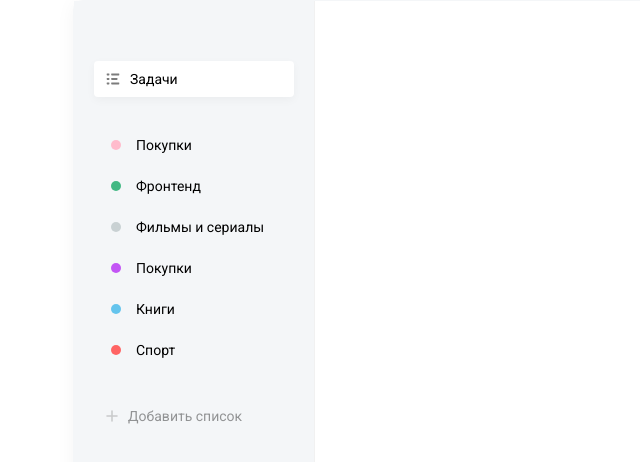
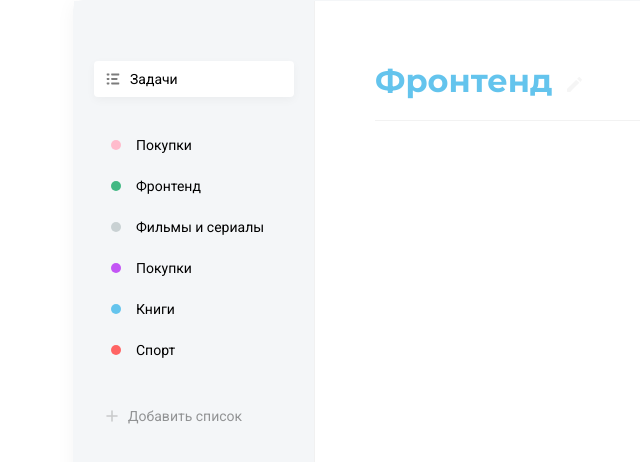
Before and after one commit to nkazbekov23/todo-app, a React (Create React App) app: page / in a window 1280 px wide. Shown: the part 134-596 px from the top of the page, without its empty margins (191-831 px from the left). Built offline with nearby package versions, Linux system fonts and the light colour scheme.

Commit message:
added tasks

```diff
--- a/public/index.html
+++ b/public/index.html
@@ -27,6 +27,9 @@
     <link rel="preconnect" href="https://fonts.googleapis.com">
 <link rel="preconnect" href="https://fonts.gstatic.com" crossorigin>
 <link href="https://fonts.googleapis.com/css2?family=Roboto:wght@400;500&display=swap" rel="stylesheet">
+    <link rel="preconnect" href="https://fonts.googleapis.com">
+    <link rel="preconnect" href="https://fonts.gstatic.com" crossorigin>
+    <link href="https://fonts.googleapis.com/css2?family=Montserrat:wght@100;700&display=swap" rel="stylesheet">
 
     <title>React App</title>
   </head>
--- a/src/App.js
+++ b/src/App.js
@@ -5,6 +5,7 @@ import List from './components/List'
 import AddList from "./components/AddList";
 
 import DB from './assets/db.json'
+import Tasks from "./components/Tasks";
 
 function App() {
     const [lists, setLists] = useState(DB.lists.map(item => {
@@ -46,9 +47,7 @@ function App() {
                 />
                <AddList onAdd={onAddList} colors={DB.colors}/></div>
 
-            <div className='todo__tasks'>
-
-            </div>
+            <Tasks/>
 
         </div>
     );
--- /dev/null
+++ b/src/components/Tasks/Tasks.scss
@@ -0,0 +1,22 @@
+.tasks {
+  &__title {
+    font-family: 'Montserrat';
+    font-weight: 700;
+    font-size: 32px;
+    line-height: 39px;
+    color: #64C4ED;
+    padding-bottom: 20px;
+    border-bottom: 1px solid #F2F2F2;
+
+    img {
+      padding-left: 15px;
+      opacity: 0.3;
+
+      &:hover {
+        opacity: 3;
+        cursor: pointer;
+      }
+    }
+
+  }
+}
--- /dev/null
+++ b/src/components/Tasks/index.jsx
@@ -0,0 +1,27 @@
+import React from "react";
+
+import './Tasks.scss'
+
+import penSvg from '../../assets/img/pen.svg'
+
+
+const Tasks = () => {
+
+
+    return (
+        <div className='todo__tasks'>
+
+            <div className='tasks'>
+
+                <h2 className='tasks__title'>Фронтенд
+                    <img src={penSvg} alt='edit icon'/>
+                </h2>
+
+            </div>
+
+        </div>
+    )
+
+}
+
+export default Tasks;
--- a/src/index.scss
+++ b/src/index.scss
@@ -12,6 +12,7 @@
 
 
 .todo {
+    display: flex;
     position: absolute;
     left: 50%;
     top: 50%;
@@ -30,5 +31,9 @@
         border-right: 1px solid #f1f1f1;
         padding: 60px 20px;
     }
+    &__tasks {
+        flex: 1;
+        padding: 60px;
 
+    }
 }
```
Also changed, not shown: src/assets/img/pen.svg (added).
